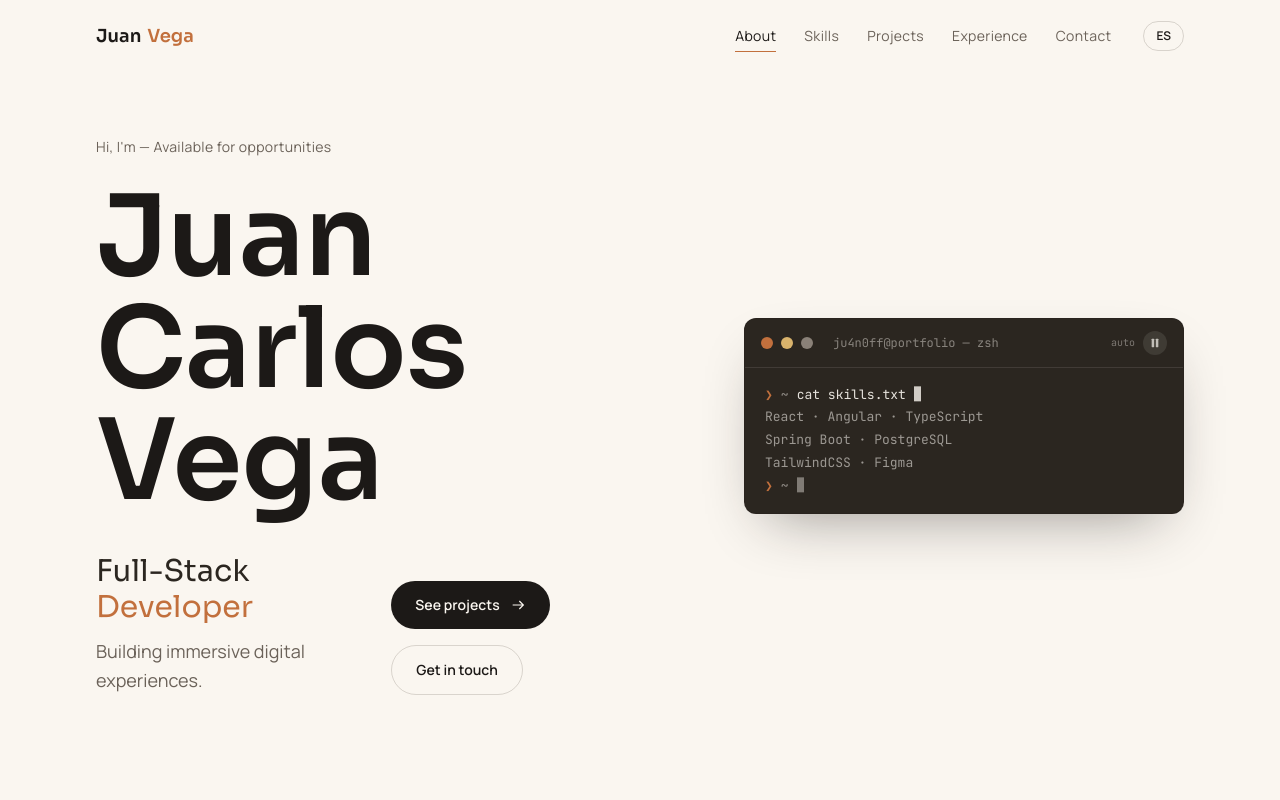
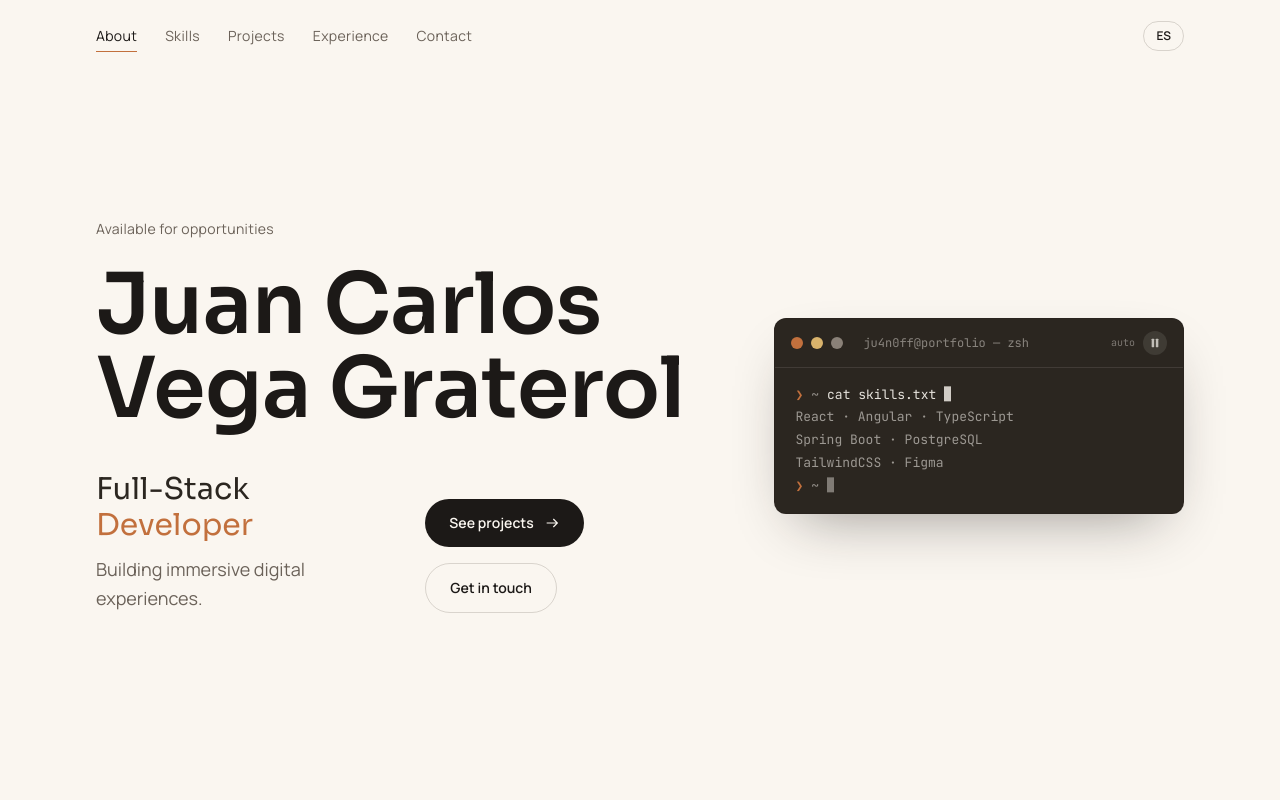
Before and after one commit to ju4n0ff/Portfolio-web, a React (Vite) app: page / in a window 1280 px wide. Shown: the top 800 px of the page. Built offline with nearby package versions, Linux system fonts and the light colour scheme.

Commit message:
modificacion del hero

```diff
--- a/src/components/About.tsx
+++ b/src/components/About.tsx
@@ -59,7 +59,7 @@ export function About() {
                     transition={{ duration: 0.7, delay: 0.3 }}
                     className="font-display text-7xl font-semibold text-ink"
                   >
-                    JV
+                    JCV
                   </motion.span>
                   <span className="h-px w-10 bg-terracotta" />
                   <p className="px-6 text-center text-xs leading-relaxed tracking-wide text-clay">
--- a/src/components/Footer.tsx
+++ b/src/components/Footer.tsx
@@ -11,15 +11,17 @@ export function Footer() {
         <button
           type="button"
           onClick={() => window.scrollTo({ top: 0, behavior: "smooth" })}
-          className="font-display text-base font-semibold text-ink transition-colors hover:text-terracotta"
+          className="group flex items-center gap-2 font-display text-base font-semibold text-ink transition-colors hover:text-terracotta"
           aria-label="Volver arriba"
         >
-          Juan<span className="text-terracotta">Vega</span>
-          <span aria-hidden className="ml-2 text-terracotta">↑</span>
+          JCV
+          <span aria-hidden className="text-terracotta transition-transform duration-300 group-hover:-translate-y-0.5">
+            ↑
+          </span>
         </button>
 
-        <p className="flex items-center gap-1.5 text-xs text-fog">
-          © {year} {t.footer.rights}
+        <p className="text-xs text-fog">
+          © {year} Juan Carlos Vega Graterol
         </p>
 
         <p className="flex items-center gap-1.5 text-xs text-fog">
--- a/src/components/Hero.tsx
+++ b/src/components/Hero.tsx
@@ -15,7 +15,7 @@ export function Hero() {
   return (
     <section id="hero" className="relative flex min-h-svh flex-col overflow-hidden">
       <div className="mx-auto flex w-full max-w-6xl flex-1 flex-col justify-center px-5 pt-28 pb-20 sm:px-8">
-        <div className="grid items-center gap-14 lg:grid-cols-[1.15fr_1fr] lg:gap-16">
+        <div className="grid items-center gap-14 lg:grid-cols-[1.5fr_1fr] lg:gap-16">
           <div>
             <motion.p
               initial={{ opacity: 0, y: 18 }}
@@ -23,7 +23,7 @@ export function Hero() {
               transition={{ duration: 0.6, delay: 0.15, ease }}
               className="mb-6 text-sm tracking-wide text-clay"
             >
-              {t.hero.greeting} — {t.hero.available}
+              {t.hero.available}
             </motion.p>
 
             <h1 className="font-display font-semibold leading-[0.98] tracking-tight text-ink">
@@ -31,7 +31,7 @@ export function Hero() {
                 initial={{ opacity: 0, y: 60 }}
                 animate={{ opacity: 1, y: 0 }}
                 transition={{ duration: 0.8, delay: 0.25, ease }}
-                className="block text-[13.5vw] sm:text-8xl lg:text-[7rem]"
+                className="block text-[12.5vw] sm:text-7xl lg:text-[5.25rem]"
               >
                 Juan Carlos
               </motion.span>
@@ -39,9 +39,9 @@ export function Hero() {
                 initial={{ opacity: 0, y: 60 }}
                 animate={{ opacity: 1, y: 0 }}
                 transition={{ duration: 0.8, delay: 0.38, ease }}
-                className="flex items-baseline gap-3 text-[13.5vw] sm:text-8xl lg:text-[7rem]"
+                className="block text-[12.5vw] sm:text-7xl lg:text-[5.25rem]"
               >
-                <span>Vega</span>
+                Vega Graterol
               </motion.span>
             </h1>
 
@@ -49,7 +49,7 @@ export function Hero() {
               initial={{ opacity: 0, y: 24 }}
               animate={{ opacity: 1, y: 0 }}
               transition={{ duration: 0.7, delay: 0.6, ease }}
-              className="mt-9 flex flex-col gap-8 sm:flex-row sm:items-end sm:justify-between"
+              className="mt-10 flex flex-col gap-8 sm:flex-row sm:items-end sm:justify-between"
             >
               <div className="max-w-md">
                 <p className="mb-3 font-display text-2xl text-espresso sm:text-3xl">
--- a/src/components/Navbar.tsx
+++ b/src/components/Navbar.tsx
@@ -66,18 +66,6 @@ export function Navbar() {
           className="mx-auto flex h-16 max-w-6xl items-center justify-between px-5 sm:h-[72px] sm:px-8"
           aria-label="Principal"
         >
-          <button
-            type="button"
-            onClick={() => window.scrollTo({ top: 0, behavior: "smooth" })}
-            className="group flex items-baseline gap-1.5 font-display text-lg font-semibold text-ink"
-            aria-label="Ir al inicio"
-          >
-            Juan
-            <span className="text-terracotta transition-transform duration-300 group-hover:-translate-y-0.5">
-              Vega
-            </span>
-          </button>
-
           <div className="hidden items-center gap-7 md:flex">
             {SECTIONS.map((id) => (
               <button key={id} type="button" onClick={() => go(id)} className={linkClass(id)}>
@@ -90,17 +78,9 @@ export function Navbar() {
                 />
               </button>
             ))}
-            <button
-              type="button"
-              onClick={toggle}
-              className="ml-1 rounded-full border border-line-strong px-3 py-1.5 text-xs font-semibold text-ink transition-colors duration-200 hover:border-terracotta hover:text-terracotta"
-              aria-label="Cambiar idioma"
-            >
-              {t.langLabel}
-            </button>
           </div>
 
-          <div className="flex items-center gap-3 md:hidden">
+          <div className="flex items-center gap-3">
             <button
               type="button"
               onClick={toggle}
@@ -112,7 +92,7 @@ export function Navbar() {
             <button
               type="button"
               onClick={() => setOpen(true)}
-              className="flex h-10 w-10 items-center justify-center rounded-full border border-line-strong text-ink"
+              className="flex h-10 w-10 items-center justify-center rounded-full border border-line-strong text-ink md:hidden"
               aria-label="Abrir menú"
               aria-expanded={open}
             >
@@ -135,10 +115,7 @@ export function Navbar() {
             transition={{ duration: 0.45, ease: [0.22, 1, 0.36, 1] }}
             className="fixed inset-0 z-[60] flex flex-col bg-cream px-6 py-5 md:hidden"
           >
-            <div className="flex h-16 items-center justify-between">
-              <span className="font-display text-lg font-semibold text-ink">
-                Juan<span className="text-terracotta">Vega</span>
-              </span>
+            <div className="flex h-16 items-center justify-end">
               <button
                 type="button"
                 onClick={() => setOpen(false)}
--- a/src/i18n/translations.ts
+++ b/src/i18n/translations.ts
@@ -16,7 +16,6 @@ export interface Translation {
     contact: string;
   };
   hero: {
-    greeting: string;
     role: string;
     roleAccent: string;
     lema: string;
@@ -72,7 +71,6 @@ export interface Translation {
   };
   footer: {
     madeWith: string;
-    rights: string;
   };
 }
 
@@ -87,7 +85,6 @@ export const translations: Record<Lang, Translation> = {
       contact: "Contacto",
     },
     hero: {
-      greeting: "Hola, soy",
       role: "Full-Stack",
       roleAccent: "Developer",
       lema: "Building immersive digital experiences.",
@@ -169,7 +166,6 @@ export const translations: Record<Lang, Translation> = {
     },
     footer: {
       madeWith: "Diseñado y construido con",
-      rights: "Todos los derechos reservados.",
     },
   },
   en: {
@@ -182,7 +178,6 @@ export const translations: Record<Lang, Translation> = {
       contact: "Contact",
     },
     hero: {
-      greeting: "Hi, I'm",
       role: "Full-Stack",
       roleAccent: "Developer",
       lema: "Building immersive digital experiences.",
@@ -264,7 +259,6 @@ export const translations: Record<Lang, Translation> = {
     },
     footer: {
       madeWith: "Designed & built with",
-      rights: "All rights reserved.",
     },
   },
 };
```
